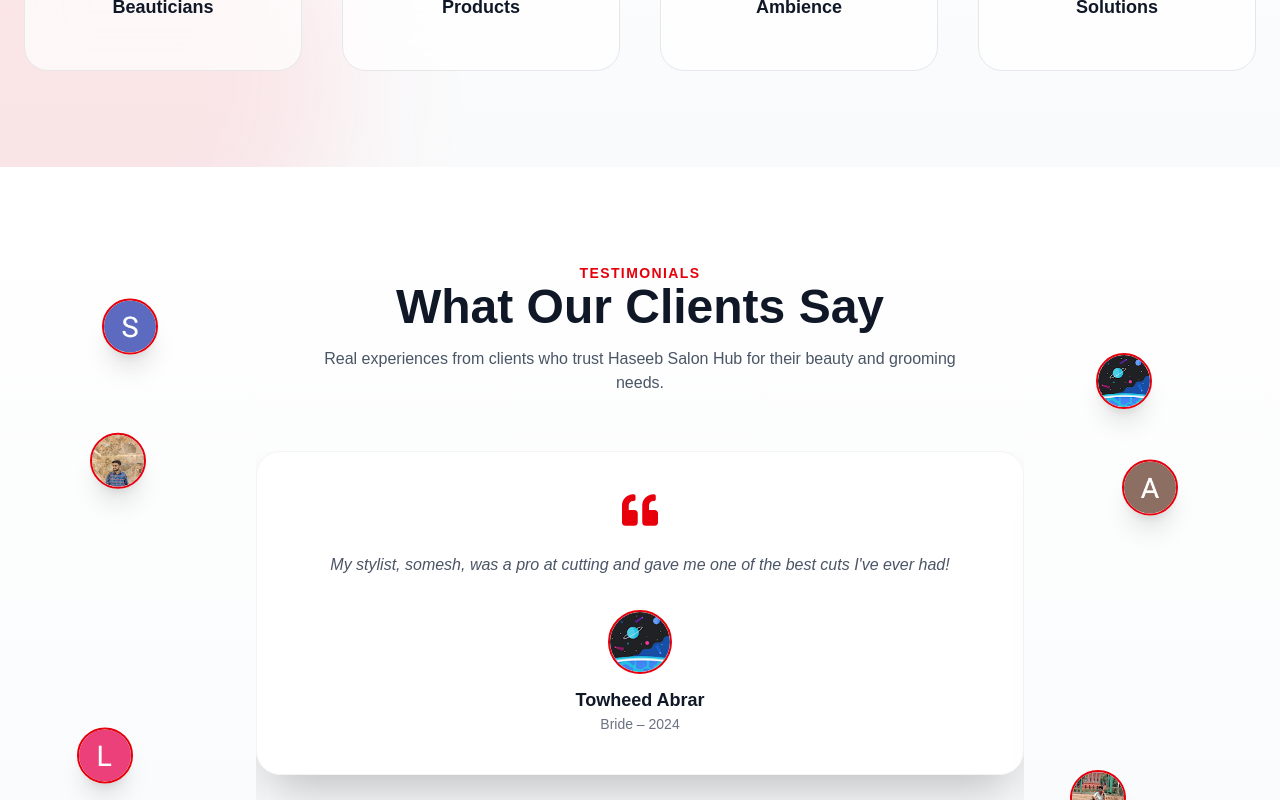
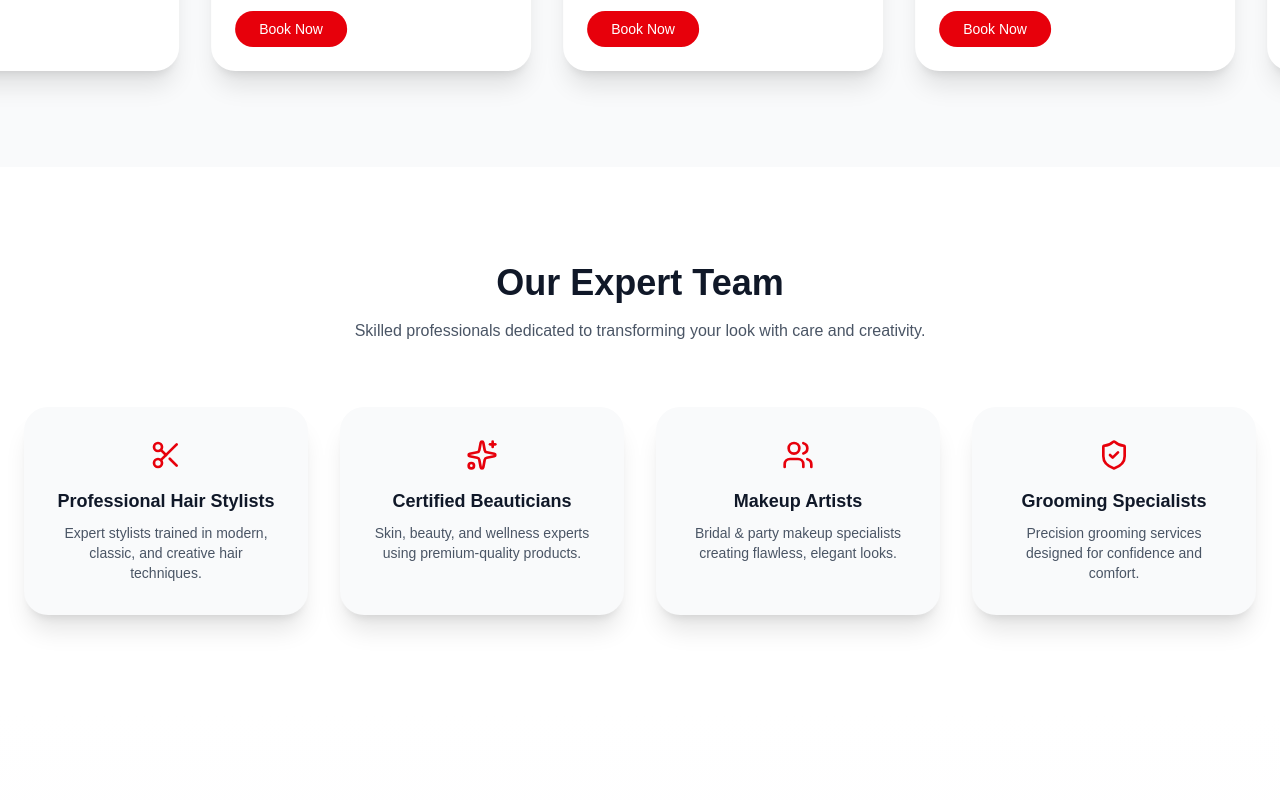
Before and after one commit to haseebsalonhub/haseeb_website, a Next.js app: page / in a window 1280 px wide. Shown: the part 2000-2800 px from the top of the page. Built offline with nearby package versions, Linux system fonts and the light colour scheme.

Commit message:
updated the experteam in the home page

```diff
--- a/app/about/page.tsx
+++ b/app/about/page.tsx
@@ -11,29 +11,7 @@ import {
 import Header from "../components/Header";
 import Footer from "../components/Footer";
 import WhatsAppButton from "../components/WhatsappIcon";
-
-const team = [
-  {
-    title: "Professional Hair Stylists",
-    desc: "Expert stylists trained in modern, classic, and creative hair techniques.",
-    icon: <Scissors className="w-8 h-8 text-red-600" />,
-  },
-  {
-    title: "Certified Beauticians",
-    desc: "Skin, beauty, and wellness experts using premium-quality products.",
-    icon: <Sparkles className="w-8 h-8 text-red-600" />,
-  },
-  {
-    title: "Makeup Artists",
-    desc: "Bridal & party makeup specialists creating flawless, elegant looks.",
-    icon: <Users className="w-8 h-8 text-red-600" />,
-  },
-  {
-    title: "Grooming Specialists",
-    desc: "Precision grooming services designed for confidence and comfort.",
-    icon: <ShieldCheck className="w-8 h-8 text-red-600" />,
-  },
-];
+import ExpertTeam from "../components/ExpertTeam";
 
 const values = [
   {
@@ -161,37 +139,7 @@ export default function AboutPage() {
       </section>
 
       {/* TEAM */}
-      <section className="py-24 bg-white">
-        <div className="max-w-7xl mx-auto px-6 text-center mb-16">
-          <h2 className="text-3xl md:text-4xl font-bold text-gray-900">
-            Our Expert Team
-          </h2>
-          <p className="mt-4 text-gray-600 max-w-xl mx-auto">
-            Skilled professionals dedicated to transforming your look with care
-            and creativity.
-          </p>
-        </div>
-
-        <div className="max-w-7xl mx-auto px-6 grid grid-cols-1 sm:grid-cols-2 lg:grid-cols-4 gap-8">
-          {team.map((item, i) => (
-            <motion.div
-              key={i}
-              initial={{ opacity: 0, y: 40 }}
-              whileInView={{ opacity: 1, y: 0 }}
-              viewport={{ once: true }}
-              transition={{ delay: i * 0.1 }}
-              whileHover={{ y: -8 }}
-              className="rounded-3xl bg-gray-50 p-8 text-center shadow-xl hover:shadow-2xl transition"
-            >
-              <div className="mb-4 flex justify-center">{item.icon}</div>
-              <h3 className="font-semibold text-lg text-gray-900 mb-2">
-                {item.title}
-              </h3>
-              <p className="text-gray-600 text-sm">{item.desc}</p>
-            </motion.div>
-          ))}
-        </div>
-      </section>
+      <ExpertTeam />
 
       {/* WHY US */}
       <section className="py-24 bg-gradient-to-br from-red-600 to-red-700 text-white">
--- /dev/null
+++ b/app/components/ExpertTeam.tsx
@@ -0,0 +1,68 @@
+import React from "react";
+import { motion } from "framer-motion";
+import {
+  Scissors,
+  Sparkles,
+  HeartHandshake,
+  Users,
+  ShieldCheck,
+} from "lucide-react";
+const ExpertTeam = () => {
+  const team = [
+    {
+      title: "Professional Hair Stylists",
+      desc: "Expert stylists trained in modern, classic, and creative hair techniques.",
+      icon: <Scissors className="w-8 h-8 text-red-600" />,
+    },
+    {
+      title: "Certified Beauticians",
+      desc: "Skin, beauty, and wellness experts using premium-quality products.",
+      icon: <Sparkles className="w-8 h-8 text-red-600" />,
+    },
+    {
+      title: "Makeup Artists",
+      desc: "Bridal & party makeup specialists creating flawless, elegant looks.",
+      icon: <Users className="w-8 h-8 text-red-600" />,
+    },
+    {
+      title: "Grooming Specialists",
+      desc: "Precision grooming services designed for confidence and comfort.",
+      icon: <ShieldCheck className="w-8 h-8 text-red-600" />,
+    },
+  ];
+  return (
+    <section className="py-24 bg-white">
+      <div className="max-w-7xl mx-auto px-6 text-center mb-16">
+        <h2 className="text-3xl md:text-4xl font-bold text-gray-900">
+          Our Expert Team
+        </h2>
+        <p className="mt-4 text-gray-600 max-w-xl mx-auto">
+          Skilled professionals dedicated to transforming your look with care
+          and creativity.
+        </p>
+      </div>
+
+      <div className="max-w-7xl mx-auto px-6 grid grid-cols-1 sm:grid-cols-2 lg:grid-cols-4 gap-8">
+        {team.map((item, i) => (
+          <motion.div
+            key={i}
+            initial={{ opacity: 0, y: 40 }}
+            whileInView={{ opacity: 1, y: 0 }}
+            viewport={{ once: true }}
+            transition={{ delay: i * 0.1 }}
+            whileHover={{ y: -8 }}
+            className="rounded-3xl bg-gray-50 p-8 text-center shadow-xl hover:shadow-2xl transition"
+          >
+            <div className="mb-4 flex justify-center">{item.icon}</div>
+            <h3 className="font-semibold text-lg text-gray-900 mb-2">
+              {item.title}
+            </h3>
+            <p className="text-gray-600 text-sm">{item.desc}</p>
+          </motion.div>
+        ))}
+      </div>
+    </section>
+  );
+};
+
+export default ExpertTeam;
--- a/app/page.tsx
+++ b/app/page.tsx
@@ -13,6 +13,7 @@ import WhyChooseUs from "./components/WhyChooseUs";
 import Testimonials from "./components/Testimonials";
 import ContactPage from "./components/ContactPage";
 import WhatsAppButton from "./components/WhatsappIcon";
+import ExpertTeam from "./components/ExpertTeam";
 
 gsap.registerPlugin(ScrollTrigger);
 
@@ -89,16 +90,21 @@ export default function Home() {
     <main className="min-h-screen overflow-x-hidden">
       <Header />
       <Hero />
-
-      <section className="scroll-section stagger-group">
-        <FeaturedServices />
-      </section>
-
       <section
         id="why-choose-us"
         className="scroll-section stagger-group parallax"
       >
         <WhyChooseUs />
+      </section>
+
+      <section className="scroll-section stagger-group">
+        <FeaturedServices />
+      </section>
+      <section
+        id="why-choose-us"
+        className="scroll-section stagger-group parallax"
+      >
+        <ExpertTeam />
       </section>
 
       <section className="scroll-section stagger-group">
```
